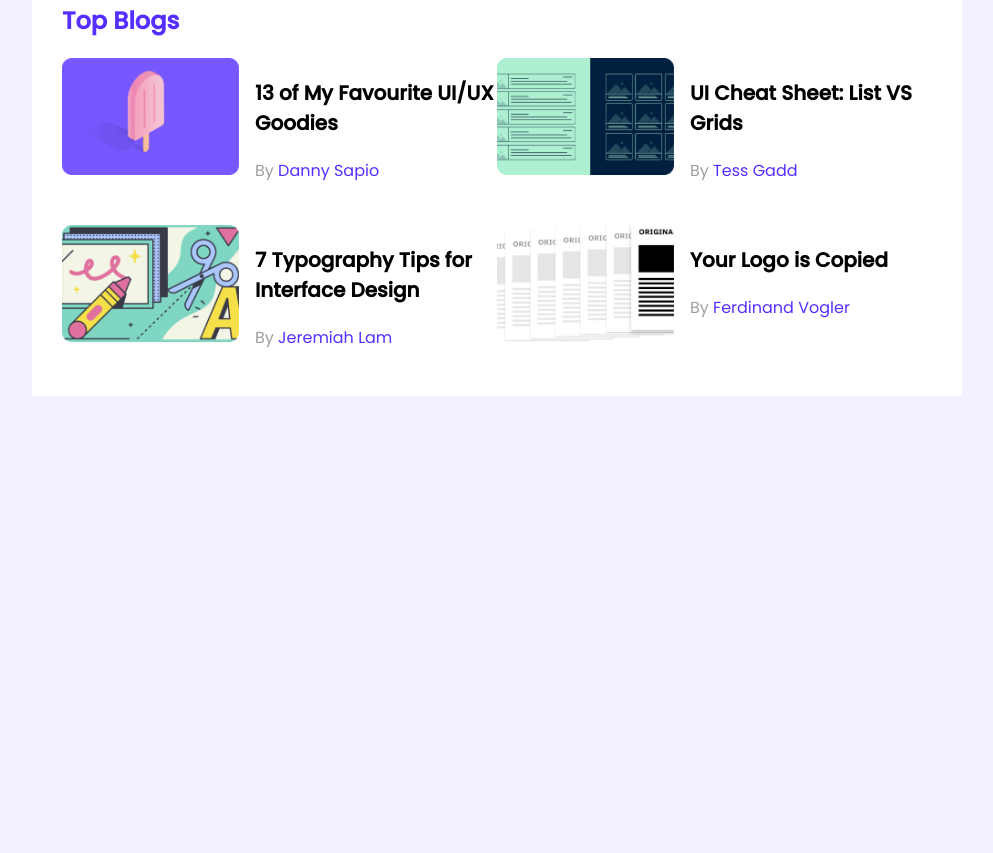
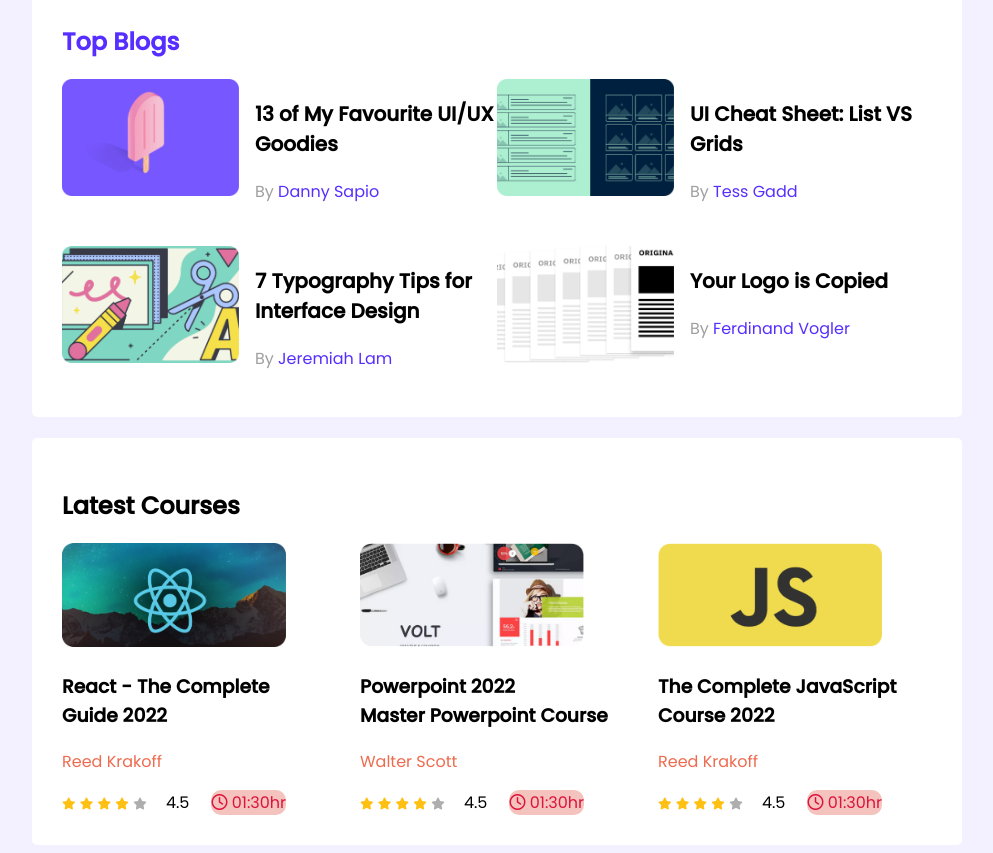
Before and after one commit to mahmudahasan/leader-board-css3, a plain HTML site: page index.html in a window 1280 px wide. Shown: the part 308-1161 px from the top of the page, without its empty margins (143-1136 px from the left). Before the commit the page ends 800 px from the top, so only its background shows below. Drawn offline with Linux system fonts and the light colour scheme.

Commit message:
latest courses added

```diff
--- a/index.html
+++ b/index.html
@@ -5,6 +5,8 @@
     <meta http-equiv="X-UA-Compatible" content="IE=edge">
     <meta name="viewport" content="width=device-width, initial-scale=1.0">
     <title>Leader Board</title>
+    <!-- font awesome link  -->
+    <script src="https://kit.fontawesome.com/b51506ff8b.js" crossorigin="anonymous"></script>
     <!-- stylesheet -->
     <link rel="stylesheet" href="styles/style.css">
 </head>
@@ -90,6 +92,81 @@
                 </div>
             </div>
         </section>
+        <!-- Latest Courses -->
+        <section class="container">
+            <h2>Latest Courses</h2>
+            <div class="courses">
+                <div class="course">
+                    <div class="course-banner">
+                        <img src="images/courses/course-1.png" alt="">
+                    </div>
+                    <div class="course-detail">
+                        <h3 class="course-title">React - The Complete<br>Guide 2022</h3>
+                        <p class="course-author">Reed Krakoff</p>
+                        <div class="course-info">
+                            <div>
+                                <i class="fa-solid fa-star filled"></i>
+                                <i class="fa-solid fa-star filled"></i>
+                                <i class="fa-solid fa-star filled"></i>
+                                <i class="fa-solid fa-star filled"></i>
+                                <i class="fa-solid fa-star empty"></i>
+                                <span>4.5</span>
+                            </div>
+                            <div class="course-duration time">
+                                <i class="fa-regular fa-clock"></i>
+                                01:30hr
+                            </div>
+                        </div>
+                    </div>
+                </div>
+                <div class="course">
+                    <div class="course-banner">
+                        <img src="images/courses/course-2.png" alt="">
+                    </div>
+                    <div class="course-detail">
+                        <h3 class="course-title">Powerpoint 2022<br>Master Powerpoint Course</h3>
+                        <p class="course-author">Walter Scott</p>
+                        <div class="course-info">
+                            <div>
+                                <i class="fa-solid fa-star filled"></i>
+                                <i class="fa-solid fa-star filled"></i>
+                                <i class="fa-solid fa-star filled"></i>
+                                <i class="fa-solid fa-star filled"></i>
+                                <i class="fa-solid fa-star empty"></i>
+                                <span>4.5</span>
+                            </div>
+                            <div class="course-duration time">
+                                <i class="fa-regular fa-clock"></i>
+                                01:30hr
+                            </div>
+                        </div>
+                    </div>
+                </div>
+                <div class="course">
+                    <div class="course-banner">
+                        <img src="images/courses/course-3.png" alt="">
+                    </div>
+                    <div class="course-detail">
+                        <h3 class="course-title">The Complete JavaScript<br>Course 2022</h3>
+                        <p class="course-author">Reed Krakoff</p>
+                        <div class="course-info">
+                            <div>
+                                <i class="fa-solid fa-star filled"></i>
+                                <i class="fa-solid fa-star filled"></i>
+                                <i class="fa-solid fa-star filled"></i>
+                                <i class="fa-solid fa-star filled"></i>
+                                <i class="fa-solid fa-star empty"></i>
+                                <span>4.5</span>
+                            </div>
+                            <div class="course-duration time">
+                                <i class="fa-regular fa-clock"></i>
+                                01:30hr
+                            </div>
+                        </div>
+                    </div>
+                </div>
+            </div>
+        </section>
     </main>
 </body>
 </html>
--- a/styles/style.css
+++ b/styles/style.css
@@ -8,12 +8,15 @@ body{
 }
 main{
     display: flex;
-    justify-content: center;
+    flex-direction: column;
+    align-items: center;
 }
 .container{
     background-color: #FFFFFF;
     width: 870px;
     padding: 30px;
+    border-radius: 5px;
+    margin-top: 21px;
 }
 hr{
     border: 1px solid #D1D1D1;
@@ -76,3 +79,42 @@ hr{
     font-size: 16px;
     color: #562EFF;
 }
+
+/* courses styles */
+.courses{
+    display: grid;
+    grid-template-columns: repeat(3, 1fr);
+    grid-column-gap: 24px;
+}
+.course .course-banner img{
+    width: 224px;
+    height: 104px;
+}
+.course-author{
+    color: #ED6B4F;
+}
+.course-info{
+    display: flex;
+    align-items: center;
+    justify-content: space-between;
+}
+.fa-star{
+    font-size: 12px;
+}
+.fa-star.filled{
+    color: #FFC014;
+}
+.fa-star.empty{
+    color: #AEAEAE;
+}
+span{
+    margin-left: 15px;
+}
+.course-duration{
+    color: crimson;
+    background-color: rgb(245, 195, 189);
+    border-radius: 10px;
+}
+.time{
+    margin-right: 50px;
+}
```
